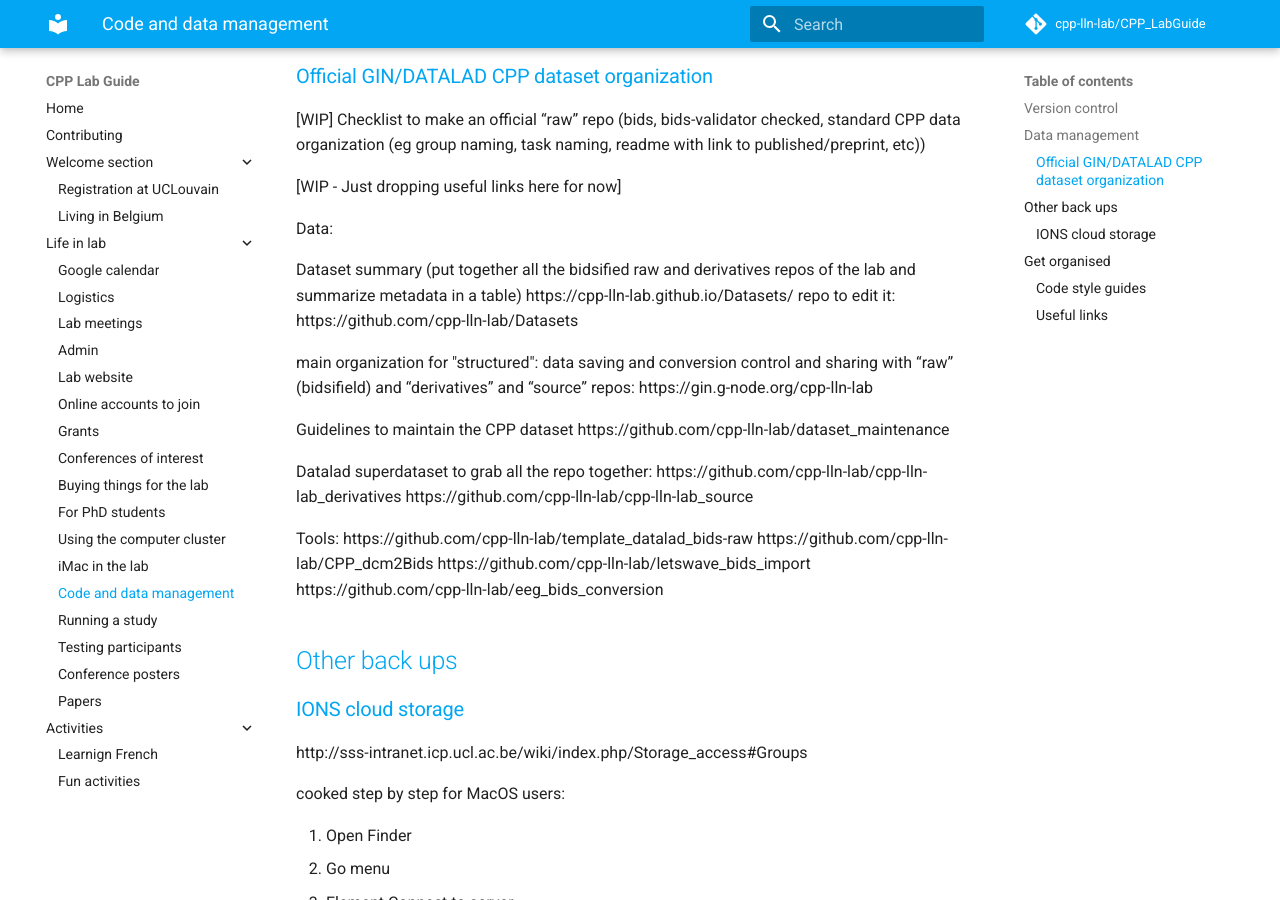
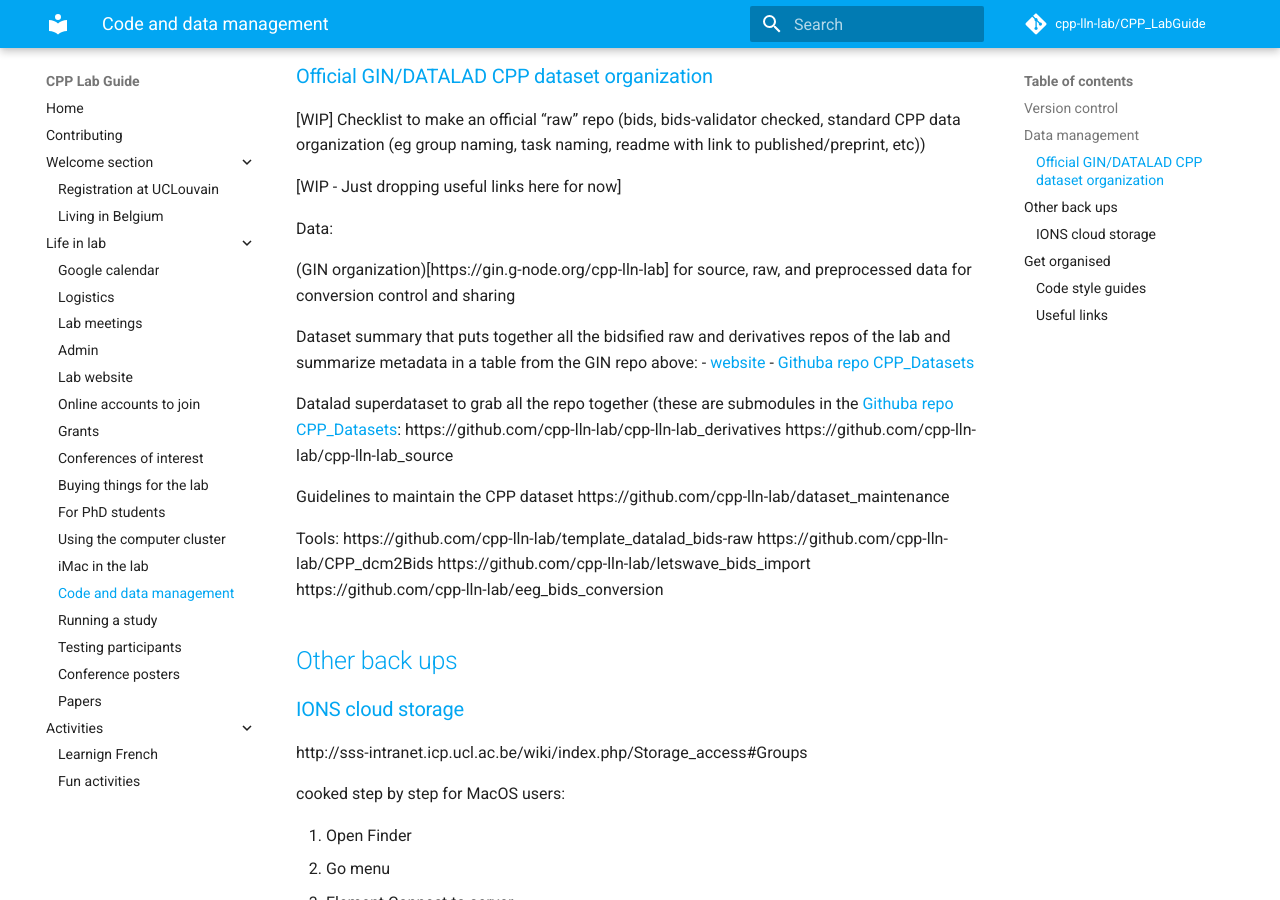
Before and after one commit to cpp-lln-lab/CPP_LabGuide, an MkDocs documentation site: the page built from doc/code_and_data_management.md, in a window 1280 px wide and 900 px high, scrolled down 600 px. Built offline with MkDocs 1.6.1 and Material for MkDocs 9.7.7, drawn with Linux system fonts in a browser that asks for light colours; comment, search, counter and statistics services are not loaded.

Commit message:
Update code_and_data_management.md with links to repos

```diff
--- a/doc/code_and_data_management.md
+++ b/doc/code_and_data_management.md
@@ -27,17 +27,18 @@ for MRI data the lab is moving towards using the BIDS data structure
 
 Data:
 
-Dataset summary (put together all the bidsified raw and derivatives repos of the lab and summarize metadata in a table)  https://cpp-lln-lab.github.io/Datasets/
-repo to edit it: https://github.com/cpp-lln-lab/Datasets
+(GIN organization)[https://gin.g-node.org/cpp-lln-lab] for source, raw, and preprocessed data for conversion control and sharing
 
-main organization for "structured": data saving and conversion control and sharing with “raw” (bidsifield) and “derivatives” and “source” repos: https://gin.g-node.org/cpp-lln-lab
+Dataset summary that puts together all the bidsified raw and derivatives repos of the lab and summarize metadata in a table from the GIN repo above:
+- [website](https://cpp-lln-lab.github.io/Datasets/)
+- [Githuba repo CPP_Datasets](https://github.com/cpp-lln-lab/CPP_Datasets)
 
+Datalad superdataset to grab all the repo together (these are submodules in the [Githuba repo CPP_Datasets](https://github.com/cpp-lln-lab/CPP_Datasets):
+https://github.com/cpp-lln-lab/cpp-lln-lab_derivatives
+https://github.com/cpp-lln-lab/cpp-lln-lab_source
 
 Guidelines to maintain the CPP dataset https://github.com/cpp-lln-lab/dataset_maintenance
 
-Datalad superdataset to grab all the repo together:
-https://github.com/cpp-lln-lab/cpp-lln-lab_derivatives
-https://github.com/cpp-lln-lab/cpp-lln-lab_source
 
 Tools:
 https://github.com/cpp-lln-lab/template_datalad_bids-raw
```
